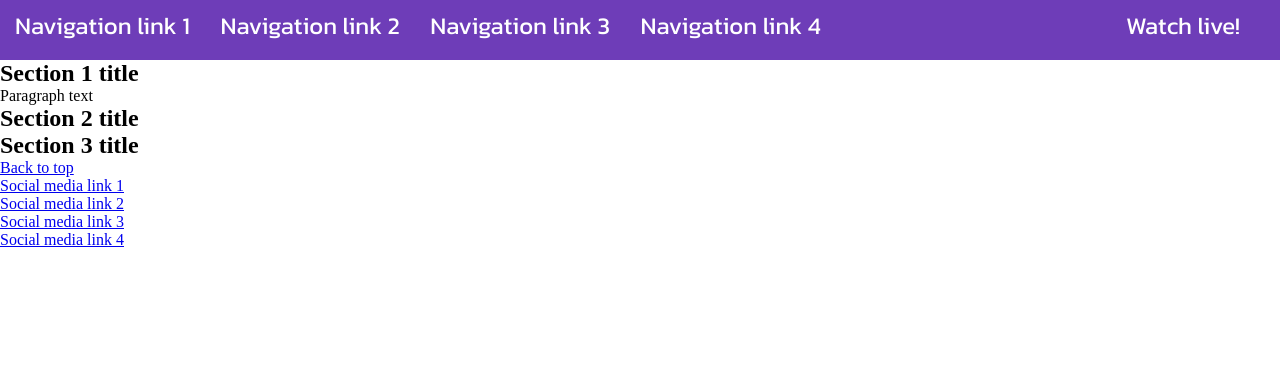
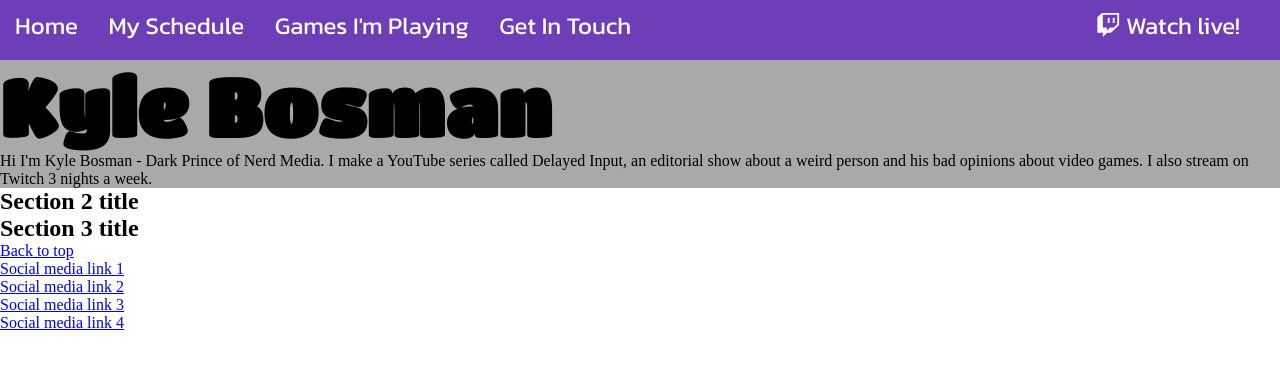
Before and after one commit to paulio11/P1-Personality-Site, a plain HTML site: page index.html in a window 1280 px wide. Drawn offline with Linux system fonts and the light colour scheme.

Commit message:
Add: title and introduction text

```diff
--- a/assets/styles/style.css
+++ b/assets/styles/style.css
@@ -1,6 +1,6 @@
 /* google font import */
 
-@import url('https://fonts.googleapis.com/css2?family=Kanit:wght@400&display=swap');
+@import url('https://fonts.googleapis.com/css2?family=Kanit&family=Russo+One&family=Titan+One&display=swap');
 
 * {
     margin: 0;
@@ -15,6 +15,7 @@ header {
     height: 60px;
     font-family: Kanit, sans-serif;
     font-size: 1.5rem;
+    color: white;
 }
 
 #top-menu,
@@ -43,3 +44,15 @@ header a {
 header a:hover {
     text-decoration: underline;
 }
+
+/* section 1 styles */
+
+#intro {
+    width: 100%;
+    background-color: darkgray;
+}
+
+h1 {
+    font-family: "Titan One", sans-serif;
+    font-size: 500%;
+}
--- a/index.html
+++ b/index.html
@@ -18,15 +18,15 @@
         <nav>
             <div id="top-menu">
                 <ul>
-                    <li><a href="#">Navigation link 1</a></li>
-                    <li><a href="#">Navigation link 2</a></li>
-                    <li><a href="#">Navigation link 3</a></li>
-                    <li><a href="#">Navigation link 4</a></li>
+                    <li><a href="#">Home</a></li>
+                    <li><a href="#">My Schedule</a></li>
+                    <li><a href="#">Games I'm Playing</a></li>
+                    <li><a href="#">Get In Touch</a></li>
                 </ul>
             </div>
             <div id="watch-live-link">
                 <ul>
-                    <li><a href="#">Watch live!</a></li>
+                    <li><i class="fa-brands fa-twitch"></i> <a href="#">Watch live!</a></li>
                 </ul>
             </div>
         </nav>
@@ -34,13 +34,20 @@
 
 
 
+    <section>
+        <div id="intro">
+            <h1>Kyle Bosman</h1>
+            <p>Hi I'm Kyle Bosman - Dark Prince of Nerd Media. I make a YouTube series called Delayed Input, an
+                editorial show about a weird person and his bad opinions about video games. I also stream on Twitch 3
+                nights a week.</p>
+        </div>
+    </section>
 
 
 
-    <section>
-        <h2>Section 1 title</h2>
-        <p>Paragraph text</p>
-    </section>
+
+
+
     <section>
         <h2>Section 2 title</h2>
     </section>
@@ -60,6 +67,8 @@
             </ul>
         </div>
     </footer>
+    <!-- font awesome kit script -->
+    <script src="https://kit.fontawesome.com/9446ef5fe5.js" crossorigin="anonymous"></script>
 </body>
 
 </html>
```
